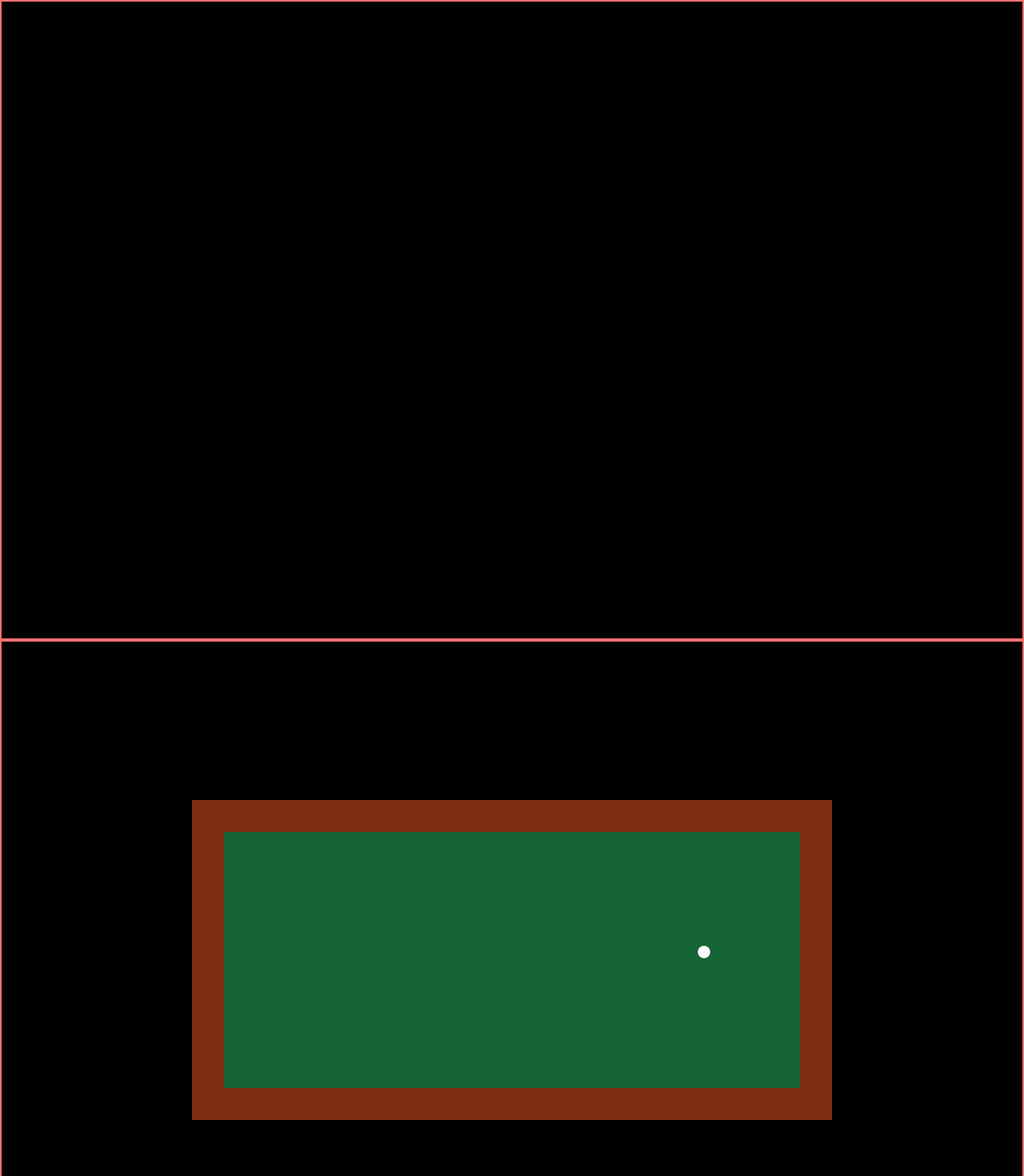
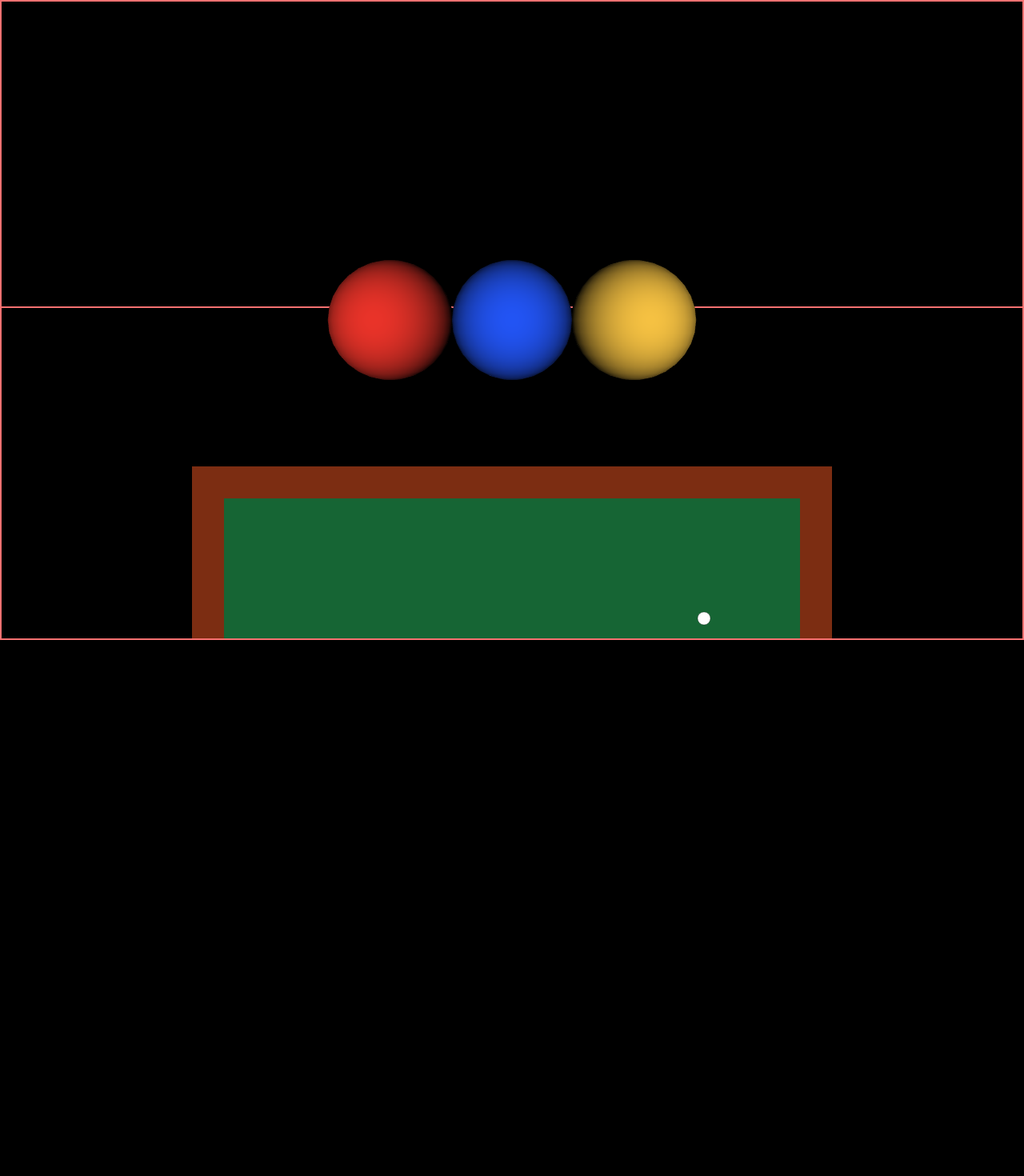
Before and after one commit to mateuszmigas/cuebreakers-website, a Next.js app: page / in a window 1280 px wide. Shown: the top 1470 px of the page at 80% size. After the commit the page ends 800 px from the top, so only its background shows below. Built offline with nearby package versions, Linux system fonts and the light colour scheme; no server answers.

Commit message:
transition

```diff
--- a/components/hooks/usePageScrollPercentage.ts
+++ b/components/hooks/usePageScrollPercentage.ts
@@ -1,22 +1,30 @@
-import { useState, useEffect } from "react";
+import { useState, useEffect, Ref, useCallback } from "react";
 
-export const usePageScrollPercentage = () => {
+export const usePageScrollPercentage = (
+  elementRef: React.RefObject<HTMLElement>
+) => {
   const [scrollPercentage, setScrollPercentage] = useState(0);
-  const handle = () => {
-    const percentage =
-      window.scrollY / (document.body.scrollHeight - window.innerHeight);
+  const calculateScroll = useCallback(() => {
+    if (!elementRef.current) return;
+
+    const total =
+      elementRef.current.scrollHeight - elementRef.current.clientHeight;
+    const percentage = elementRef.current.scrollTop / total;
     setScrollPercentage(percentage);
-  };
+  }, [elementRef]);
 
   useEffect(() => {
-    window.addEventListener("scroll", handle, { passive: true });
-    window.addEventListener("resize", handle, { passive: true });
+    if (!elementRef.current) return;
+    const element = elementRef.current;
+
+    element.addEventListener("scroll", calculateScroll, { passive: true });
+    // element.addEventListener("resize", handle, { passive: true });
 
     return () => {
-      window.removeEventListener("scroll", handle);
-      window.removeEventListener("resize", handle);
+      element.removeEventListener("scroll", calculateScroll);
+      // element.removeEventListener("resize", handle);
     };
-  }, []);
+  }, [calculateScroll, elementRef]);
 
   return scrollPercentage;
 };
--- a/components/mainSection.tsx
+++ b/components/mainSection.tsx
@@ -17,8 +17,6 @@ export const MainSectionNew = (props: { pageProgress: number }) => {
     camera: THREE.Camera;
     renderer: THREE.WebGLRenderer;
   }>({} as any);
-
-  // console.log("rene", props.pageProgress);
 
   useEffect(() => {
     if (!htmlRef.current) {
@@ -108,7 +106,7 @@ export const MainSectionNew = (props: { pageProgress: number }) => {
         // }
       });
     renderer.render(scene, camera);
-    console.log("rendering");
+    // console.log("rendering");
   }, [props.pageProgress]);
 
   return (
@@ -120,68 +118,4 @@ export const MainSectionNew = (props: { pageProgress: number }) => {
   );
 };
 
-export const MainSectionOld = (props: { pageProgress: number }) => {
-  const { pageProgress } = props;
-
-  const scale = 1 - 0.9 * pageProgress;
-
-  const transformRed = `translate3d(${-pageProgress * 100}px, ${
-    pageProgress * 50
-  }px, 0) scale(${scale})`;
-  const transformBlue = `translate3d(${-pageProgress * 250}px, ${
-    pageProgress * 0
-  }px, 0) scale(${scale})`;
-  const transformYellow = `translate3d(${-pageProgress * 400}px, ${
-    pageProgress * 100
-  }px, 0) scale(${scale})`;
-
-  return (
-    <div
-      style={{ zIndex: 3 }}
-      className={`${defaultHeight} sticky top-0 flex w-full flex-col items-center justify-center border-2 border-red-400`}
-    >
-      <div className="flex h-[400px] w-[800px] flex-col items-center justify-center gap-10 ">
-        <div className="flex flex-row">
-          <svg style={{ transform: transformRed }} height="200" width="200">
-            <circle
-              cx="100"
-              cy="100"
-              r="80"
-              stroke="black"
-              strokeWidth="3"
-              fill="red"
-            />
-          </svg>
-          <svg style={{ transform: transformBlue }} height="200" width="200">
-            <circle
-              cx="100"
-              cy="100"
-              r="80"
-              stroke="black"
-              strokeWidth="3"
-              fill="blue"
-            />
-          </svg>
-          <svg style={{ transform: transformYellow }} height="200" width="200">
-            <circle
-              cx="100"
-              cy="100"
-              r="80"
-              stroke="black"
-              strokeWidth="3"
-              fill="yellow"
-            />
-          </svg>
-        </div>
-        <div
-          style={{ opacity: 1 - pageProgress }}
-          className="text-6xl text-white"
-        >
-          CUE BREAKERS
-        </div>
-      </div>
-    </div>
-  );
-};
-
 export const MainSection = MainSectionNew;
--- a/components/tableSection.tsx
+++ b/components/tableSection.tsx
@@ -24,7 +24,7 @@ export const TableSection = (props: { sectionProgress: number }) => {
   return (
     <div
       style={{ zIndex: 2 }}
-      className={`${defaultHeight} sticky top-0 flex w-full items-center justify-center  border-2 border-red-400 `}
+      className={`${defaultHeight} snap-child flex w-full items-center justify-center  border-2 border-red-400 `}
     >
       <div className="h-[400px] w-[800px] border-[40px] border-orange-900 bg-green-800">
         <svg style={{ transform: transformWhite }} height="200" width="200">
--- a/pages/index.tsx
+++ b/pages/index.tsx
@@ -3,30 +3,17 @@ import { MainSection } from "@/components/mainSection";
 import { usePageScrollPercentage } from "@/components/hooks/usePageScrollPercentage";
 import { TableSection } from "@/components/tableSection";
 import NoSSR from "@/components/noSSR";
+import { useRef } from "react";
 
-const defaultHeight = "h-screen";
-
-const baseX = 500;
-const baseY = 50;
-const calculatePos = (progress: number) => {
-  if (progress < 0.5) {
-    return { x: baseX, y: baseY };
-  } else {
-    return {
-      x: baseX - (progress - 0.5) * 2 * 400,
-      y: baseY + (progress - 0.5) * 2 * 0,
-    };
-  }
-};
+const defaultHeight = "h-full";
 
 export const Section2 = () => {
   return (
     <div
-      style={{ zIndex: 3 }}
-      className={`${defaultHeight} relative flex w-full items-center justify-center border-2 border-red-400`}
+      className={`${defaultHeight} snap-child w-full items-center justify-center border-2 border-red-400`}
     >
-      <div className="relative h-[400px] w-[800px] p-[40px]">
-        <div className="relative p-5 pl-[400px]">
+      <div className=" h-[400px] w-[800px] p-[40px]">
+        <div className=" p-5 pl-[400px]">
           Lorem Ipsum is simply dummy text of the printing and typesetting
           industry. Lorem Ipsum has been the industrys standard dummy text ever
           since the 1500s, when an unknown printer took a galley of type and
@@ -39,21 +26,25 @@ export const Section2 = () => {
   );
 };
 
-const Placeholder = () => {
+const Container = () => {
+  const mainRef = useRef<HTMLElement>(null);
+  const pageProgress = usePageScrollPercentage(mainRef);
+  const pagesCount = 5;
+
   return (
-    <div
-      style={{ zIndex: 3 }}
-      className={`${defaultHeight} sticky top-0 flex w-full flex-col items-center justify-center border-2 border-red-400`}
-    >
-      <canvas></canvas>
-    </div>
+    <main ref={mainRef} className="snappy h-full text-white">
+      <MainSection pageProgress={pageProgress}></MainSection>
+      <TableSection
+        sectionProgress={pageProgress < 0.25 ? 0 : (pageProgress - 0.25) / 0.75}
+      ></TableSection>
+      <Section2></Section2>
+      <Section2></Section2>
+      <Section2></Section2>
+    </main>
   );
 };
 
 export default function Home() {
-  const pageProgress = usePageScrollPercentage();
-  const pagesCount = 5;
-
   return (
     <>
       <Head>
@@ -62,19 +53,7 @@ export default function Home() {
         <meta name="viewport" content="width=device-width, initial-scale=1" />
         <link rel="icon" href="/favicon.ico" />
       </Head>
-      <main className="w-ful relative text-white">
-        {/* <NoSSR> */}
-        <MainSection pageProgress={pageProgress}></MainSection>
-        {/* </NoSSR> */}
-        <TableSection
-          sectionProgress={
-            pageProgress < 0.25 ? 0 : (pageProgress - 0.25) / 0.75
-          }
-        ></TableSection>
-        <Section2></Section2>
-        <Section2></Section2>
-        <Section2></Section2>
-      </main>
+      <Container></Container>
     </>
   );
 }
--- a/styles/globals.css
+++ b/styles/globals.css
@@ -10,3 +10,18 @@
     --color-accent: 0 220 220;
   }
 }
+
+.snappy {
+  height: 100vh;
+  scroll-snap-type: y mandatory;
+  /* flex-flow: column nowrap; */
+  /* display: flex; */
+  overflow: auto;
+  /* outline: 1px dashed lightgray; */
+  /* flex: none; */
+}
+
+.snap-child {
+  scroll-snap-align: center;
+  flex: none;
+}
```
